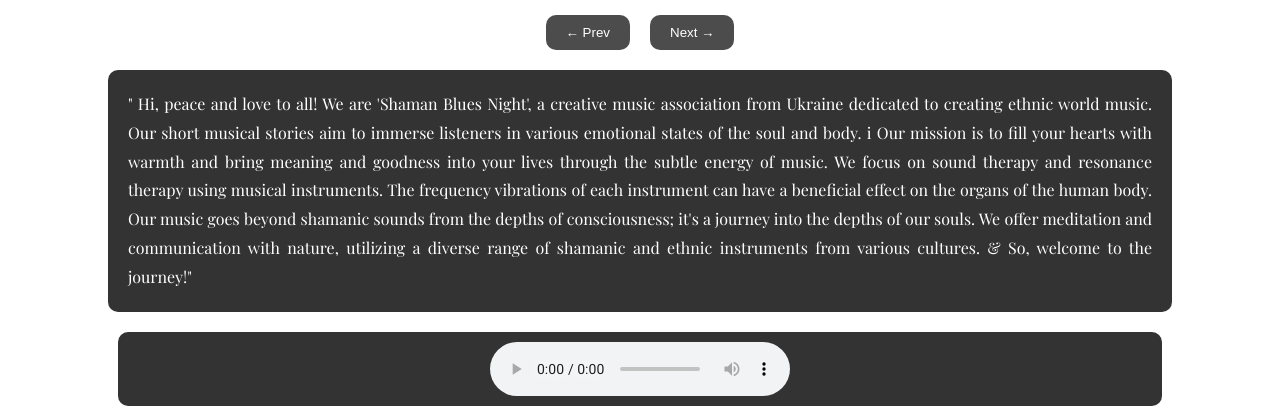
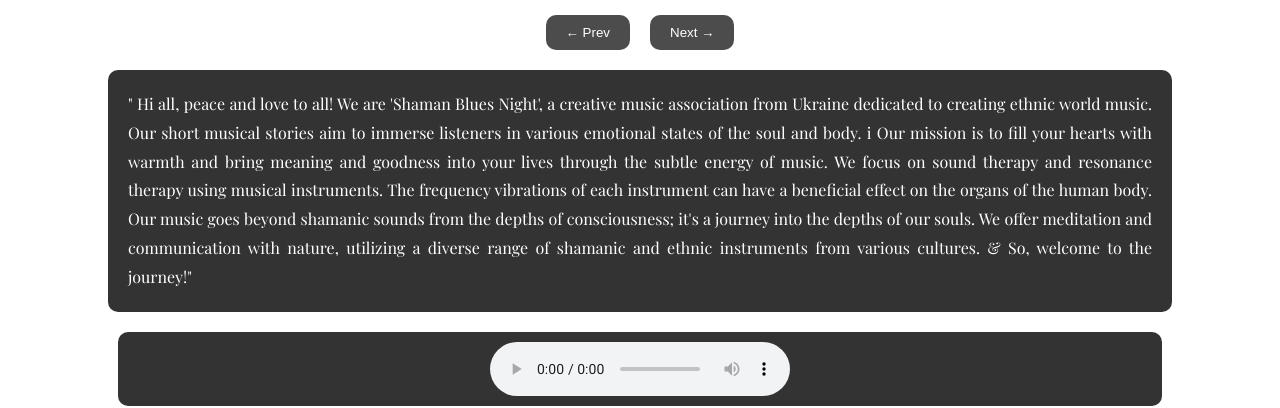
Before and after one commit to khomenkoda/SBN, a plain HTML site: page index.html in a window 1280 px wide. Shown: the part 201-609 px from the top of the page. Drawn offline with nearby package versions, Linux system fonts and the light colour scheme.

Commit message:
add text

```diff
--- a/index.html
+++ b/index.html
@@ -123,14 +123,14 @@
 
     <div class="bio">
       <!-- Bio -->
-      " Hi, peace and love to all! We are 'Shaman Blues Night', a creative music
-      association from Ukraine dedicated to creating ethnic world music. Our
-      short musical stories aim to immerse listeners in various emotional states
-      of the soul and body. i Our mission is to fill your hearts with warmth and
-      bring meaning and goodness into your lives through the subtle energy of
-      music. We focus on sound therapy and resonance therapy using musical
-      instruments. The frequency vibrations of each instrument can have a
-      beneficial effect on the organs of the human body. Our music goes beyond
+      " Hi all, peace and love to all! We are 'Shaman Blues Night', a creative
+      music association from Ukraine dedicated to creating ethnic world music.
+      Our short musical stories aim to immerse listeners in various emotional
+      states of the soul and body. i Our mission is to fill your hearts with
+      warmth and bring meaning and goodness into your lives through the subtle
+      energy of music. We focus on sound therapy and resonance therapy using
+      musical instruments. The frequency vibrations of each instrument can have
+      a beneficial effect on the organs of the human body. Our music goes beyond
       shamanic sounds from the depths of consciousness; it's a journey into the
       depths of our souls. We offer meditation and communication with nature,
       utilizing a diverse range of shamanic and ethnic instruments from various
```
